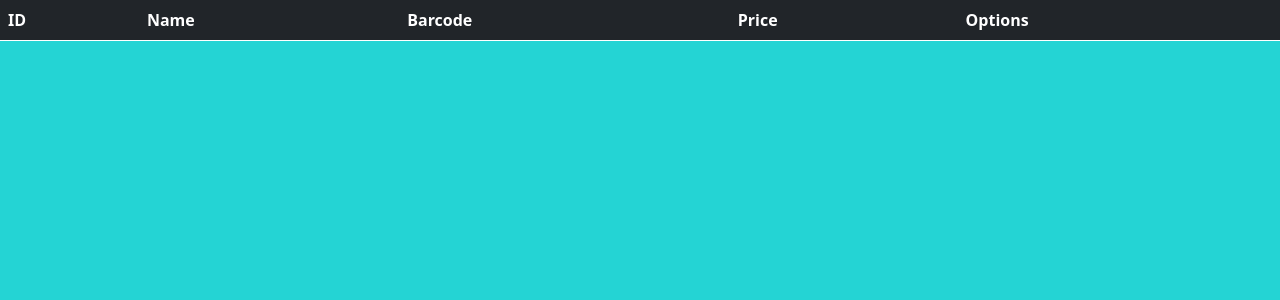
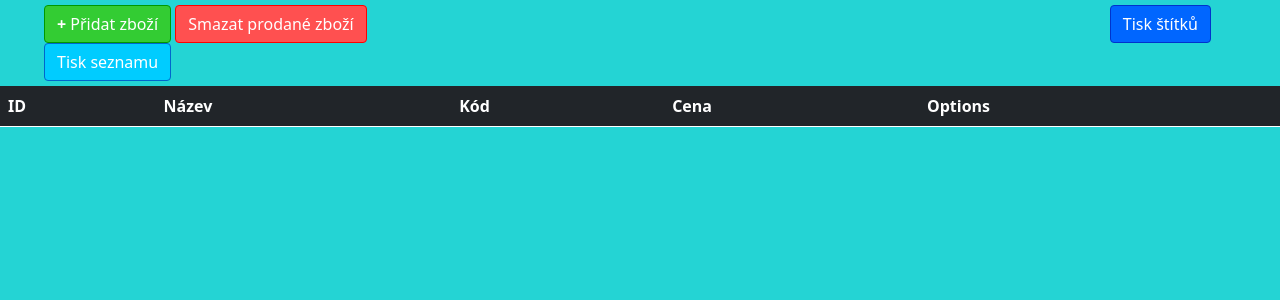
Before and after one commit to Nevoral/Monika-Burza, a Flask app: page / in a window 1280 px wide. Shown: the part 56-356 px from the top of the page. Run offline with Flask 2, Linux system fonts and the light colour scheme; tables that the repository leaves empty hold one stand-in row (values such as "Sample post"); lists and menus that the app fills with data are empty.

Commit message:
Hlavní strana

```diff
--- a/web/static/CSS/style.css
+++ b/web/static/CSS/style.css
@@ -41,6 +41,7 @@
     height: auto;
 }
 
+
 #profil{
     width: 45vw;
     height: auto;
@@ -77,3 +78,35 @@
     height: 1.3em;
     margin: 3% 52% 3% 4%;
 }
+
+
+#menu_bar{
+    width: 95%;
+    height: 2,5em;
+    margin: 5px auto;
+}
+
+#Add{
+    background-color: rgb(51, 204, 51);
+    border-color: rgb(0, 153, 0);
+    color: white;
+}
+
+#Delete{
+    background-color: rgb(255, 80, 80);
+    border-color: rgb(255, 0, 0);
+    color: white;
+}
+
+#Print_labels{
+    margin-left: 62%;
+    background-color: rgb(0, 102, 255);
+    border-color: rgb(0, 51, 204);
+    color: white;
+}
+
+#Print_list{
+    background-color: rgb(0, 204, 255);
+    border-color: rgb(0, 102, 204);
+    color: white;
+}
--- a/web/templates/main_page.html
+++ b/web/templates/main_page.html
@@ -1,14 +1,21 @@
 {% extends "base.html" %}
 {% block title%}Nástěnka{% endblock %}
 {% block content %}
+<form method = "POST">
+    <div id = "menu_bar" class = "container-fluid">
+        <button class="btn btn-primary" type="submit" id = "Add"><b>+</b> Přidat zboží</button>
+        <button class="btn btn-primary" type="submit" id = "Delete">Smazat prodané zboží</button>
+        <button class="btn btn-primary" type="submit" id = "Print_labels">Tisk štítků</button>
+        <button class="btn btn-primary" type="submit" id = "Print_list">Tisk seznamu</button>
+    </div>
     <table class="table table-hover table-dark">
       <thead>
           <tr>
               <!-- Your Columns HERE -->
               <th scope="col">ID</th>
-              <th scope="col">Name</th>
-              <th scope="col">Barcode</th>
-              <th scope="col">Price</th>
+              <th scope="col">Název</th>
+              <th scope="col">Kód</th>
+              <th scope="col">Cena</th>
               <th scope="col">Options</th>
           </tr>
       </thead>
@@ -16,7 +23,14 @@
           <!-- Your rows inside the table HERE: -->
           {% for item in items %}
               <tr>
-                  <td>{{ item.id }}</td>
+                <td>
+                    <div class="form-check">
+                      <input class="form-check-input" type="checkbox" value="{{ item.id }}" id="flexCheckDefault">
+                      <label class="form-check-label" for="flexCheckDefault">
+                        {{ item.id }}
+                      </label>
+                    </div>
+                </td>
                 <td>{{ item.name }}</td>
                 <td>{{ item.barcode }}</td>
                 <td>{{ item.price }}$</td>
@@ -28,4 +42,5 @@
           {% endfor %}
       </tbody>
   </table>
+</form>
 {% endblock %}
```
Lines whose indentation alone changed are shown as unchanged.
